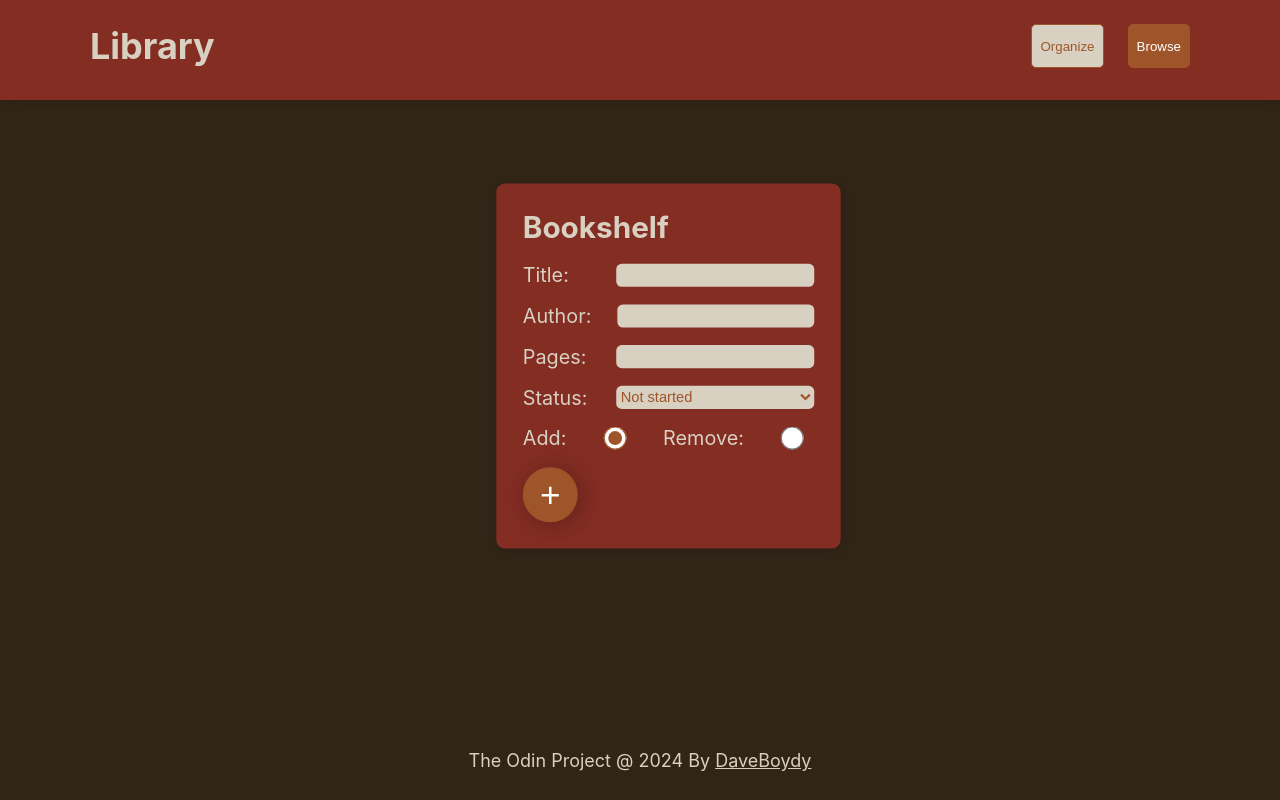
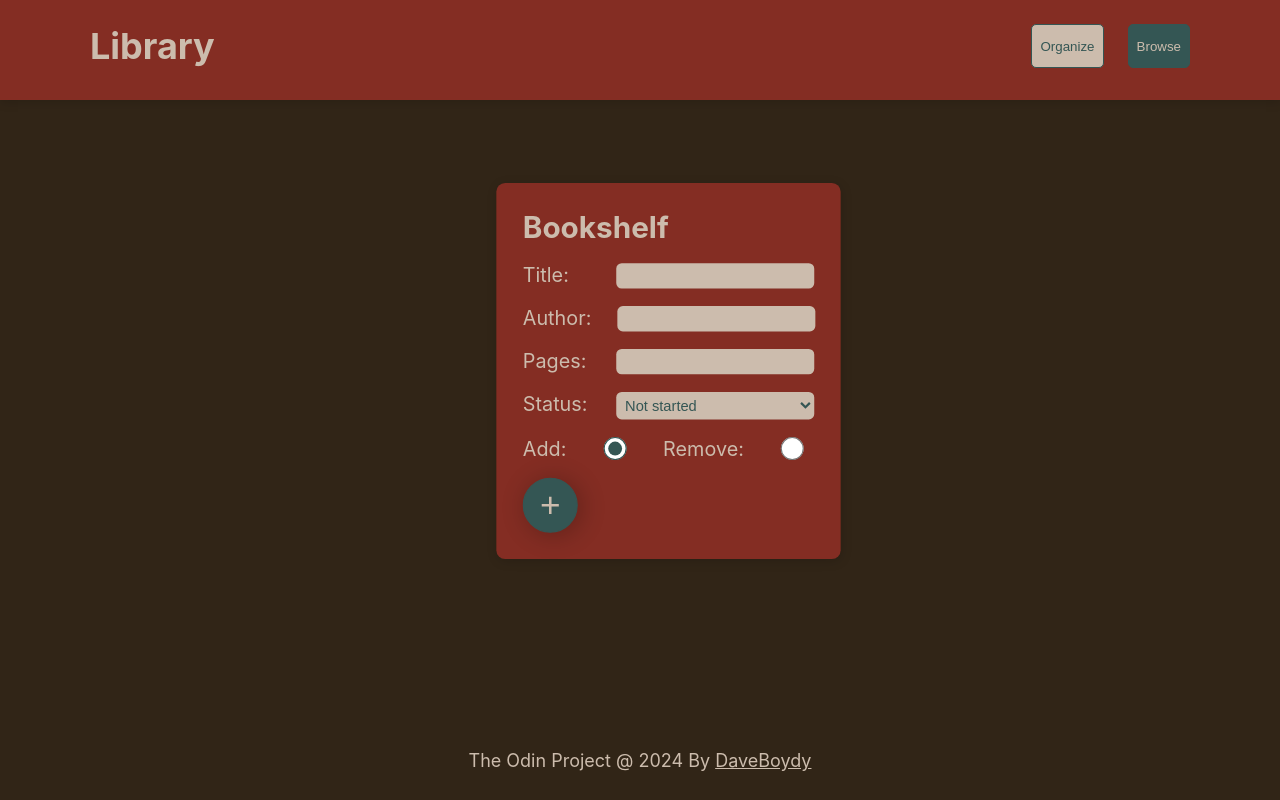
Before and after one commit to DaveBoydy/Project-Library, a plain HTML site: page index.html in a window 1280 px wide. Both pictures are taken after a click on the button "Organize". Drawn offline with Linux system fonts and the light colour scheme.

Commit message:
Add style updates

```diff
--- a/index.html
+++ b/index.html
@@ -55,6 +55,7 @@
             id="book-pages"
             type="number"
             name="book-pages"
+            min="1"
             max="1000"
             required
           />
--- a/script.js
+++ b/script.js
@@ -13,10 +13,10 @@ const bookList = document.querySelector("#book-list");
 let form = null;
 
 /*
- * Listen for UI interaction.
+ * Execute logic after the DOM has loaded.
  */
 addEventListener("load", (event) => {
-  console.log("The page is fully loaded.");
+  console.log( "The page is fully loaded and application logic can be safely executed.");
 
   initLibraryCollection();
 });
--- a/style.css
+++ b/style.css
@@ -1,8 +1,11 @@
 :root {
   --primary: #842d23;
   --secondary: #312517;
-  --contrast: #d8d1c1;
-  --accent: #9f552a;
+  /* --contrast: #d8d1c1; */
+  --contrast: #ccbcad;
+  /* --accent: #39605e; */
+  /* --accent: #9f552a; */
+  --accent: #345654;
 
   --font-family: -apple-system, BlinkMacSystemFont, "Segoe UI", Roboto,
     Helvetica, Arial, sans-serif, "Apple Color Emoji", "Segoe UI Emoji",
@@ -30,7 +33,7 @@
 }
 
 #page-container button {
-  color: white;
+  color: var(--contrast);
   background-color: #04aa6d;
   border: 1px solid #04aa6d;
   background-color: var(--accent);
@@ -88,7 +91,7 @@
 
 input:-webkit-autofill {
   -webkit-box-shadow: 0 0 0px 1000px var(--contrast) inset;
-  -webkit-text-fill-color: var(--accent) !important;
+  -webkit-text-fill-color: var(--accent);
 }
 
 #page-container input[type="radio"] {
@@ -104,9 +107,21 @@ input:-webkit-autofill {
   width: 180px;
 }
 
-.container {
-  max-width: 1100px;
-  margin: 0 auto;
+#page-container input,
+#page-container select {
+  padding: 4px;
+}
+
+/* Chrome, Safari, Edge, Opera */
+input::-webkit-outer-spin-button,
+input::-webkit-inner-spin-button {
+  -webkit-appearance: none;
+  margin: 0;
+}
+
+/* Firefox */
+input[type="number"] {
+  -moz-appearance: textfield;
 }
 
 #intro {
@@ -173,10 +188,6 @@ input:-webkit-autofill {
   box-shadow: var(--card-shadow);
 }
 
-.backdrop-blur {
-  filter: blur(8px);
-}
-
 #bookshelf div {
   width: 265px;
   display: flex;
@@ -220,6 +231,15 @@ input:-webkit-autofill {
   text-align: center;
 }
 
+.container {
+  max-width: 1100px;
+  margin: 0 auto;
+}
+
+.backdrop-blur {
+  filter: blur(8px);
+}
+
 a,
 a:visited {
   color: var(--contrast);
```
